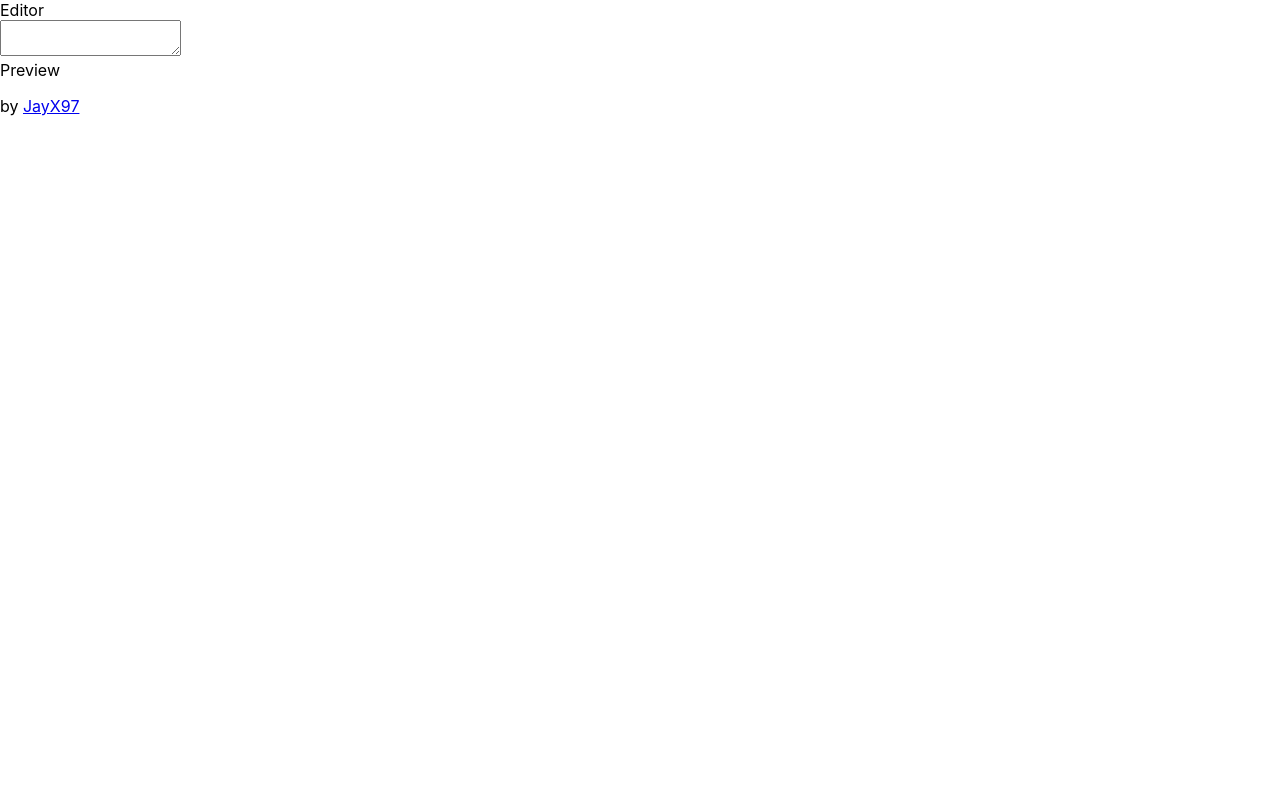
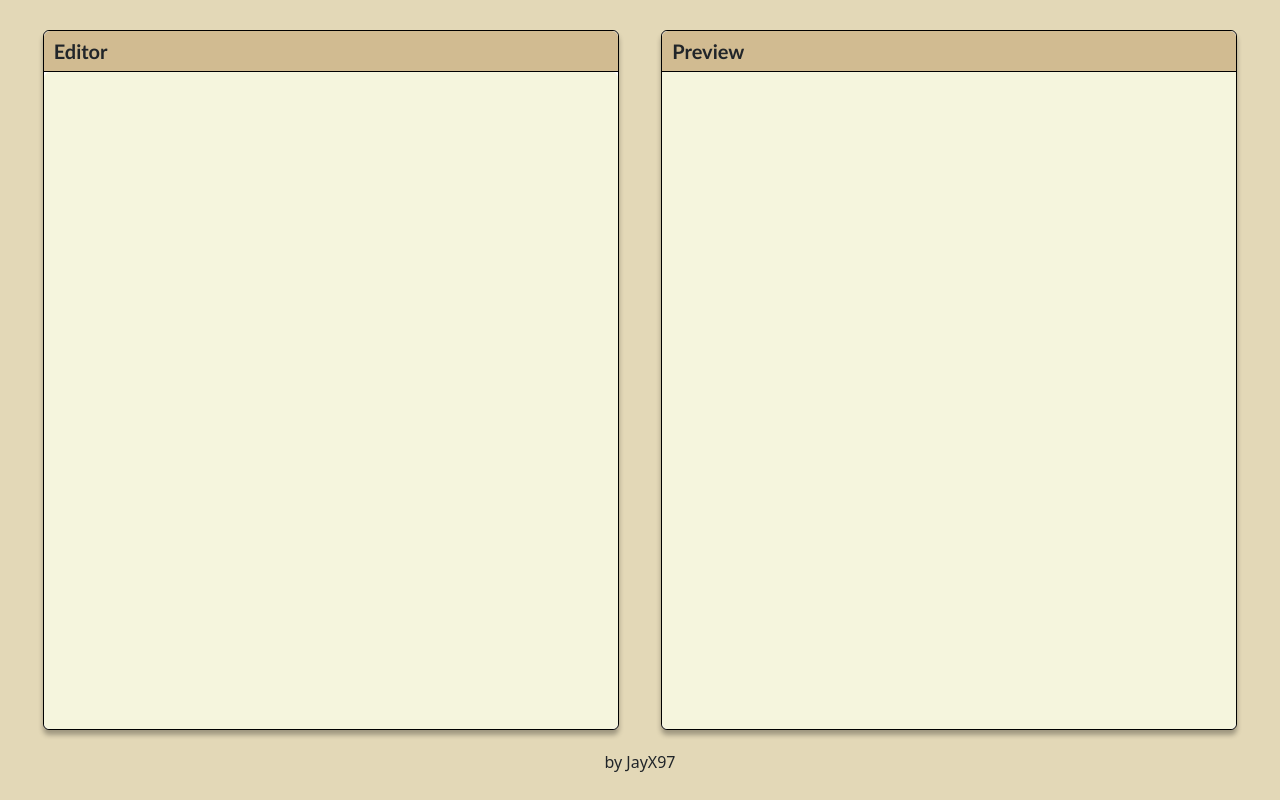
Before and after one commit to JayX97/MarkdownPreviewer, a React (Create React App) app: page / in a window 1280 px wide. Built offline with nearby package versions, Linux system fonts and the light colour scheme.

Commit message:
Added custom styling with CSS and Bootstrap

```diff
--- a/package.json
+++ b/package.json
@@ -6,6 +6,7 @@
     "@testing-library/jest-dom": "^5.17.0",
     "@testing-library/react": "^13.4.0",
     "@testing-library/user-event": "^13.5.0",
+    "bootstrap": "^5.3.3",
     "marked": "^14.1.0",
     "prismjs": "^1.29.0",
     "react": "^18.3.1",
--- a/src/App.js
+++ b/src/App.js
@@ -2,6 +2,7 @@ import './App.css';
 import Editor from './Editor';
 import Preview from './Preview';
 import { useState } from 'react';
+import "./../node_modules/bootstrap/dist/css/bootstrap.min.css";
 
 function App() {
 
@@ -14,8 +15,10 @@ function App() {
 
   return (
     <div className="wrapper">
-      <Editor onChange={handleChange} />
-      <Preview output={markdown} />
+      <div className="component-wrapper">
+        <Editor onChange={handleChange} />
+        <Preview output={markdown} />
+      </div>
       <div className="footer">
         <p>by <a id="author-link" href="https://github.com/JayX97" target="_blank">JayX97</a></p>
       </div>
--- a/src/Editor.js
+++ b/src/Editor.js
@@ -1,9 +1,11 @@
+import "./../node_modules/bootstrap/dist/css/bootstrap.min.css";
+
 const Editor = (props) => {
     const markdown = props.markdown;
     const onChange = props.onChange;
 
     return (
-        <div className="component" id="markdown-editor">
+        <div className="component card" id="markdown-editor" style={{border: "1px solid black"}}>
             <div className="component-header">Editor</div>
             <textarea onChange={onChange} id="editor">{markdown}</textarea>
         </div>
--- a/src/Preview.js
+++ b/src/Preview.js
@@ -1,5 +1,6 @@
 import { marked } from 'marked';
 import Prism from 'prismjs';
+import "./../node_modules/bootstrap/dist/css/bootstrap.min.css";
 
 //Marked library
 marked.use({
@@ -13,9 +14,9 @@ const Preview = (props) => {
     const output = props.output;
 
     return (
-        <div className="component" id="markdown-preview">
+        <div className="component card" id="markdown-preview" style={{border: "1px solid black"}}>
             <div className="component-header">Preview</div>
-            <div id="preview" dangerouslySetInnerHTML={{
+            <div className="card-body" id="preview" dangerouslySetInnerHTML={{
                 __html: marked(output)
             }}></div>
         </div>
--- a/src/index.css
+++ b/src/index.css
@@ -11,3 +11,86 @@ code {
   font-family: source-code-pro, Menlo, Monaco, Consolas, 'Courier New',
     monospace;
 }
+
+.wrapper {
+  line-height: 1.5;
+  width: 100vw;
+  height: 100vh;
+  background-color: #E3D8B7;
+  display: flex;
+  flex-direction: column;
+  align-items: center;
+  justify-content: center;
+}
+
+.component-wrapper {
+  width: inherit;
+  height: inherit;
+  max-height: 90%;
+  padding-top: 20px;
+  display: flex;
+  flex-direction: row;
+  justify-content: space-evenly;
+}
+
+.component {
+  width: 45%;
+  box-shadow: 0px 5px 5px 0px rgba(0,0,0,0.30);
+}
+
+.component-header {
+  background-color: #D1BB91;
+  font-size: 1.25em;
+  font-weight: bold;
+  font-family: 'Gill Sans', 'Gill Sans MT', Calibri, 'Trebuchet MS', sans-serif;
+  padding: 5px 0 5px 10px;
+  border-radius: 0.375rem 0.375rem 0 0;
+  border-bottom: 1px solid black;
+}
+
+.card-body {
+  background-color: #F5F5DD;
+}
+
+#markdown-editor textarea {
+  display: block;
+  font-family: monospace;
+  width: 100%;
+  height: 100%;
+  background-color: #F5F5DD;
+  resize: none;
+  outline: none;
+  padding-left: 5px;
+  padding-top: 5px;
+  font-size: 0.875rem;
+  border-radius: 0.375rem;
+  border-style: none;
+}
+
+#preview {
+  display: block;
+  padding: 10px 1rem;
+  overflow: scroll;
+  border-radius: 0 0 0.375rem 0.375rem;
+}
+
+#preview {
+  h1, h2, h3, h4, h5, h6 {
+    font-weight: bold;
+  }
+}
+
+#preview img {
+  max-width: 90%;
+}
+
+.footer {
+  width: 100%;
+  text-align: center;
+  padding-top: 20px;
+}
+
+#author-link {
+  text-decoration: none;
+  color: inherit;
+}
```
Also changed, not shown: 1 other file (tests, documents, lock files or other folders).
